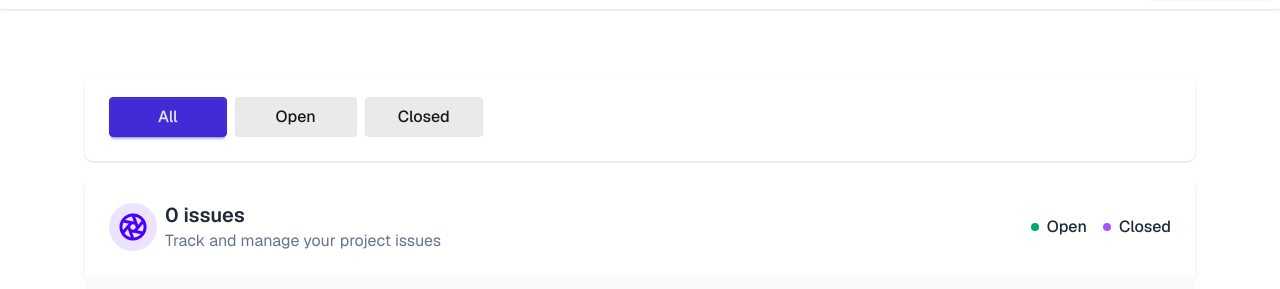
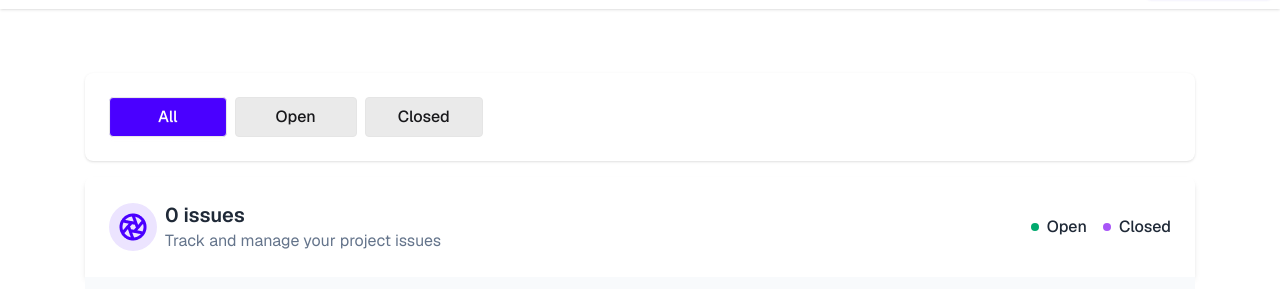
Before and after one commit to a1mb0t38/github-issue-tracker, a plain HTML site: page main.html in a window 1280 px wide. Both pictures are taken after a click on the button "All". Shown: the part 55-344 px from the top of the page. Drawn offline with nearby package versions, Linux system fonts and the light colour scheme; no server answers.

Commit message:
added toggling to all,open and closed button

```diff
--- a/css/style.css
+++ b/css/style.css
@@ -1,3 +1,8 @@
 *{
     font-family: "Geist", sans-serif;
 }
+
+.active{
+    background-color: #4A00FF;
+    color: white;
+}
--- a/js/main.js
+++ b/js/main.js
@@ -1,20 +1,39 @@
 let allIssues = [];
 
 document.getElementById("all-btn").addEventListener("click",()=>{
+    removeActive();
+    const allBtn = document.getElementById("all-btn");
+    allBtn.classList.add("active");
     displayCard(allIssues);
 })
 
 document.getElementById("open-btn").addEventListener("click",()=>{
+    removeActive();
+    const openBtn = document.getElementById("open-btn");
+    openBtn.classList.add("active");
     const openCard = allIssues.filter(issue=> issue.status === "open");
     displayCard(openCard);
 })
 
 document.getElementById("closed-btn").addEventListener("click",()=>{
+    removeActive();
+    const closedBtn = document.getElementById("closed-btn");
+    closedBtn.classList.add("active");
     const closedCard = allIssues.filter(issue=> issue.status === "closed");
     displayCard(closedCard);
 })
 
+const removeActive = () =>{
+    const removeAll = document.getElementById("all-btn");
+    const removeOpen = document.getElementById("open-btn");
+    const removeClosed = document.getElementById("closed-btn");
 
+    removeAll.classList.remove("active");
+    removeOpen.classList.remove("active");
+    removeClosed.classList.remove("active");
+
+    removeAll.classList.remove("btn-primary");
+}
 
 let totalIssue = document.getElementById("total-issue");
 
```
